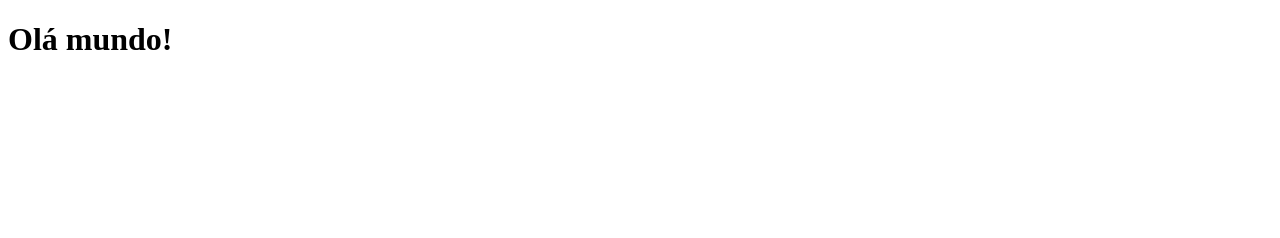
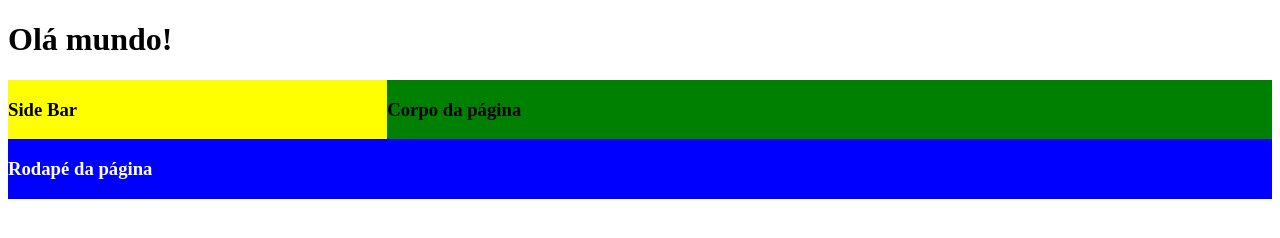
Before and after one commit to yribeir013/Introducao-Web, a plain HTML site: page index.html in a window 1280 px wide. Drawn offline with Linux system fonts and the light colour scheme.

Commit message:
Introdução ao CSS

```diff
--- a/index.html
+++ b/index.html
@@ -14,10 +14,25 @@
 	   <!-- Tag meta viewport serve para preparar a página para responsividade conforme tamanho da tela -->
 	   <meta name = "viewport" content = "width = device-width, initial-scale = 1.0">
 
+
    </head>
    <body> <!-- corpo da página -->
 
+      <header>
    <h1> Olá mundo! </h1>
+   </header>
+
+      <div style = "width: 30%; background-color: yellow; float: left">
+      <h3> Side Bar </h3>
+   </div>
+
+   <div style = "width: 70%; background-color: green; float: left">
+   <h3> Corpo da página </h3>
+   </div>
+
+   <footer style = "width: 100%; background-color: blue;  float: left; color: white;">
+      <h3> Rodapé da página </h3>
+	     </footer>
 
    </body>
 </html>
```
